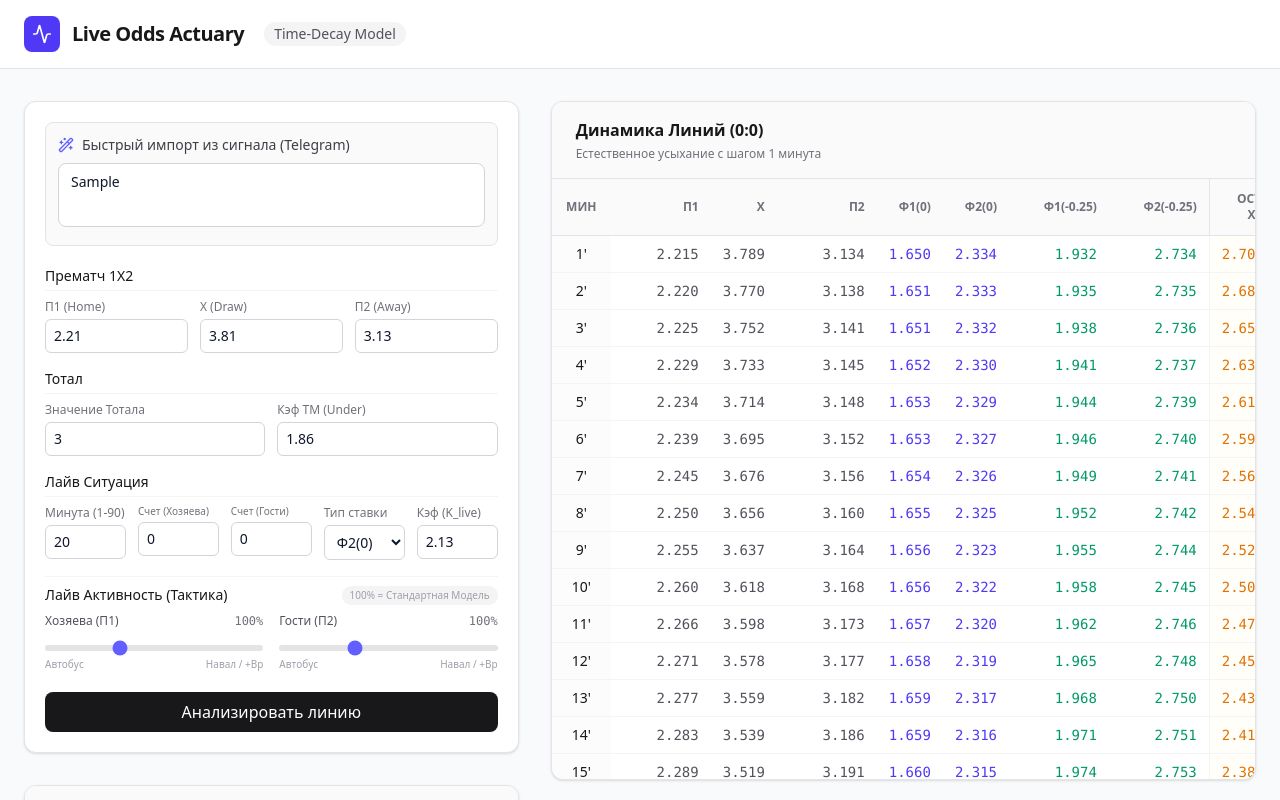
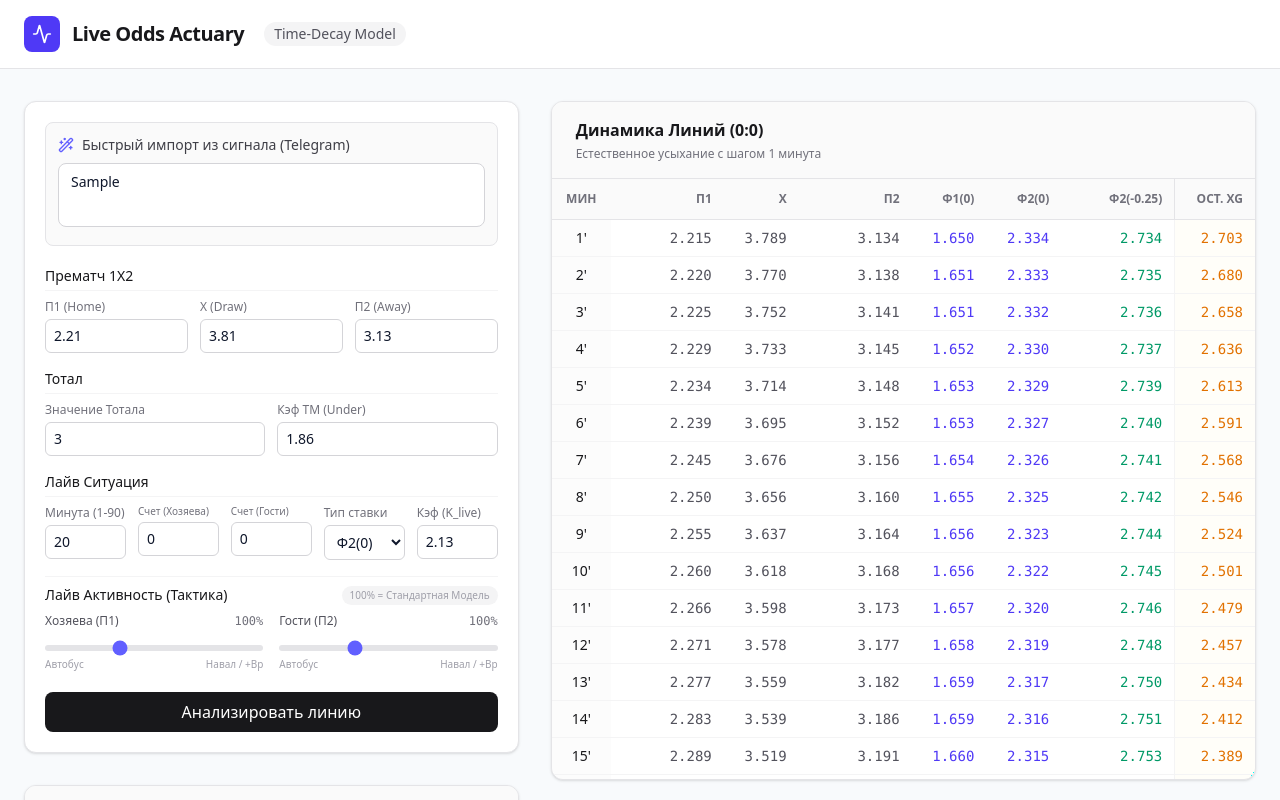
Before and after one commit to Ileudo/decay-model, a React (Vite) app: page / in a window 1280 px wide. Both pictures are taken after typing "Sample" into the empty fields and a click on the button "Анализировать линию". Shown: the top 800 px of the page. Built offline with nearby package versions, Linux system fonts and the light colour scheme.

Commit message:
refactor(ui): remove AH1(-0.25) column from table
The AH1(-0.25) column was redundant for the current analysis view and was removed to improve table readability.

```diff
--- a/src/components/MinuteTable.tsx
+++ b/src/components/MinuteTable.tsx
@@ -24,7 +24,6 @@ export const MinuteTable: React.FC<MinuteTableProps> = ({ data }) => {
               <th className="px-3 py-3 font-semibold text-right">П2</th>
               <th className="px-3 py-3 font-semibold text-right">Ф1(0)</th>
               <th className="px-3 py-3 font-semibold text-right">Ф2(0)</th>
-              <th className="px-3 py-3 font-semibold text-right">Ф1(-0.25)</th>
               <th className="px-3 py-3 font-semibold text-right">Ф2(-0.25)</th>
               <th className="px-3 py-3 font-semibold text-right border-l border-zinc-200">Ост. xG</th>
             </tr>
@@ -38,7 +37,6 @@ export const MinuteTable: React.FC<MinuteTableProps> = ({ data }) => {
                 <td className="px-3 py-2 text-right font-mono text-zinc-600">{row.p2.toFixed(3)}</td>
                 <td className="px-3 py-2 text-right font-mono text-indigo-600">{row.ah1_0.toFixed(3)}</td>
                 <td className="px-3 py-2 text-right font-mono text-indigo-600">{row.ah2_0.toFixed(3)}</td>
-                <td className="px-3 py-2 text-right font-mono text-emerald-600">{row.ah1_025.toFixed(3)}</td>
                 <td className="px-3 py-2 text-right font-mono text-emerald-600">{row.ah2_025.toFixed(3)}</td>
                 <td className="px-3 py-2 text-right font-mono text-amber-600 font-medium border-l border-zinc-100 bg-amber-50/30">{row.totalXg.toFixed(3)}</td>
               </tr>
```
